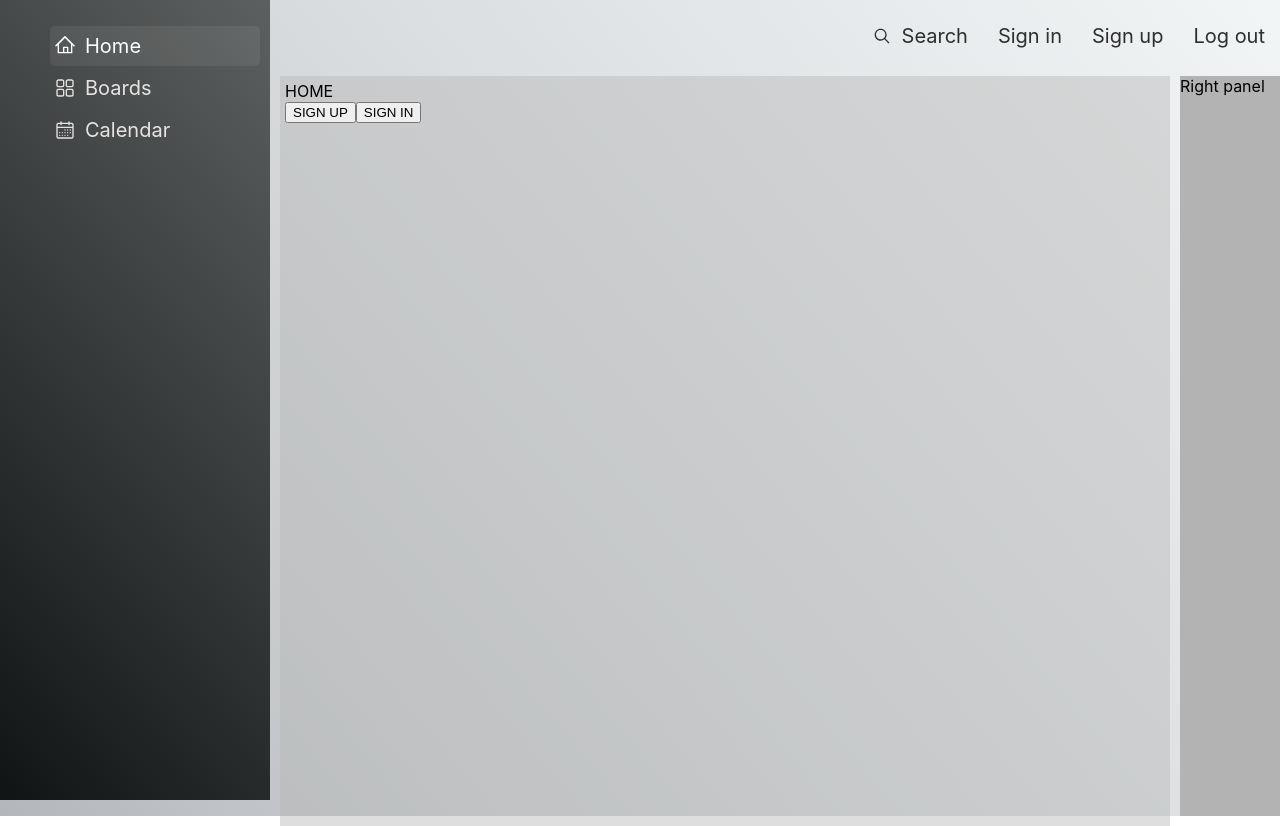
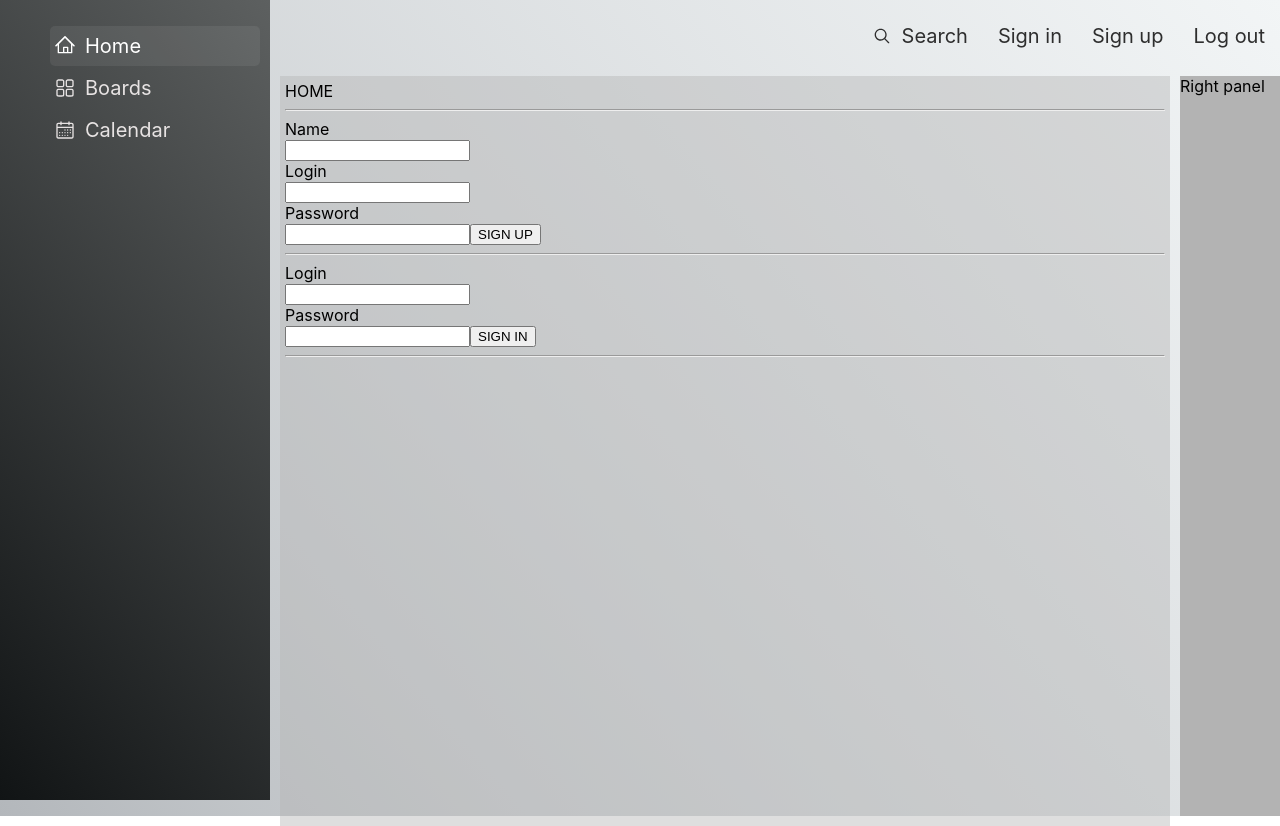
Before and after one commit to MaxNikitenok/project-manager-react, a React (Create React App) app: page / in a window 1280 px wide. Built offline with nearby package versions, Linux system fonts and the light colour scheme.

Commit message:
feat: starting develop auth

```diff
--- a/src/components/Home/Home.tsx
+++ b/src/components/Home/Home.tsx
@@ -1,23 +1,27 @@
-import React from 'react';
+import React, { useState } from 'react';
 import { useSignInMutation, useSignUpMutation } from '../../services/taskApi';
 import style from './Home.module.css';
 
 const Home = () => {
+  const [name, setName] = useState('')
+  const [login, setLogin] = useState('')
+  const [password, setPassword] = useState('')
+
   const [signUp] = useSignUpMutation();
   const [signIn] = useSignInMutation();
 
   const U = async () => {
     await signUp({
-        name: '111',
-        login: '111',
-        password: '111',
+      name: name,
+      login: login,
+      password: password,
     });
   };
 
   const I = async () => {
     const r = await signIn({
-        login: '111',
-        password: '111',
+      login: login,
+      password: password,
     });
     console.log(r);
   };
@@ -25,8 +29,25 @@ const Home = () => {
   return (
     <div className={style.home}>
       <div>HOME</div>
+      <hr/>
+      <div className={style.signUp}>
+        <div>Name</div>
+        <input type="text" value={name} onChange={(e) => setName(e.target.value)} />
+        <div>Login</div>
+        <input type="text" value={login} onChange={(e) => setLogin(e.target.value)} />
+        <div>Password</div>
+        <input type="text" value={password} onChange={(e) => setPassword(e.target.value)} />
         <button onClick={U}>SIGN UP</button>
+      </div>
+      <hr/>
+      <div className={style.signIn}>
+        <div>Login</div>
+        <input type="text" value={login} onChange={(e) => setLogin(e.target.value)} />
+        <div>Password</div>
+        <input type="text" value={password} onChange={(e) => setPassword(e.target.value)} />
         <button onClick={I}>SIGN IN</button>
+      </div>
+      <hr/>
     </div>
   );
 };
--- a/src/services/taskApi.ts
+++ b/src/services/taskApi.ts
@@ -7,7 +7,7 @@ export const appApi = createApi({
   baseQuery: fetchBaseQuery({
     baseUrl: 'https://backend-for-project-manager.up.railway.app/',
     headers: {
-      Authorization: `Bearer eyJhbGciOiJIUzI1NiIsInR5cCI6IkpXVCJ9.eyJpZCI6IjYzZGFkNWI1MjE5YjNiNDAwOTVlY2Y3ZCIsImxvZ2luIjoiMTExIiwiaWF0IjoxNjc1NDQ5MDYyLCJleHAiOjE2NzU0OTIyNjJ9.92Vt7owWI5ZgmpJtAVCTUUual6GvDP5WpWaQxuasAdc`,
+      Authorization: `Bearer eyJhbGciOiJIUzI1NiIsInR5cCI6IkpXVCJ9.eyJpZCI6IjYzZGFkNWI1MjE5YjNiNDAwOTVlY2Y3ZCIsImxvZ2luIjoiMTExIiwiaWF0IjoxNjc1NTA1NTQ0LCJleHAiOjE2NzU1NDg3NDR9.2E3sCV2pUAAUdMYl6Kv0mHwF2bjZTw-B2SD6fidoxg4`,
     },
   }),
   endpoints: (build) => ({
--- /dev/null
+++ b/src/store/selectors.ts
@@ -0,0 +1,4 @@
+import { State } from "../types/types";
+
+
+export const userToken = (state: State) => state.userState.token;
--- a/src/store/store.ts
+++ b/src/store/store.ts
@@ -1,9 +1,11 @@
 import { configureStore } from '@reduxjs/toolkit';
 import { appApi } from '../services/taskApi';
+import userReducer from './userSlice';
 
 export const store = configureStore({
   reducer: {
     [appApi.reducerPath]: appApi.reducer,
+    user: userReducer,
   },
-  middleware: (getDefaultMiddlware) => getDefaultMiddlware().concat(appApi.middleware)
+  middleware: (getDefaultMiddlware) => getDefaultMiddlware().concat(appApi.middleware),
 });
--- /dev/null
+++ b/src/store/userSlice.ts
@@ -0,0 +1,37 @@
+import { UserState } from './../types/types';
+import { createSlice } from '@reduxjs/toolkit';
+import { appApi } from '../services/taskApi';
+
+const initialState = {
+  name: 'Max',
+  login: 'Max',
+  token: null,
+} as UserState;
+
+const userSlice = createSlice({
+	name: 'user',
+	initialState,
+	reducers: {
+		setToken: (state, { payload }) => {
+			state.token = payload;
+		},
+	},
+  extraReducers: (builder) => {
+    builder.addMatcher(
+      appApi.endpoints.signUp.matchFulfilled,
+      (state, {payload}) => {
+        state.name = payload.name
+        state.login = payload.login
+      }
+    );
+    builder.addMatcher(
+      appApi.endpoints.signIn.matchFulfilled,
+      (state, {payload}) => {
+        state.token = payload.token
+      }
+    );
+  }
+});
+
+export default userSlice.reducer;
+export const { setToken } = userSlice.actions;
```
Also changed, not shown: src/types/types.tsx (+15 -0 lines). Lines whose indentation alone changed are shown as unchanged.
